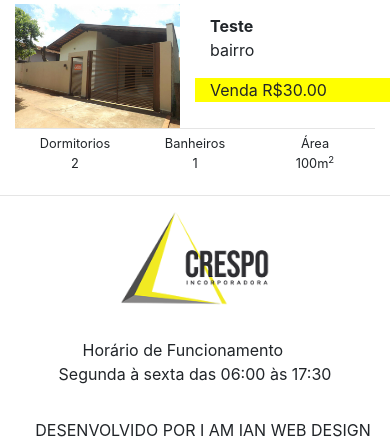
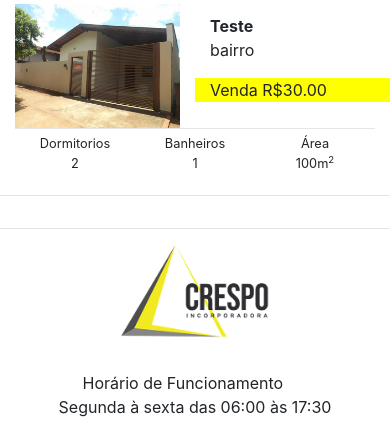
Before and after one commit to gust34/Crespo, a PHP site: page /lista_imoveis.php in a window 390 px wide. Shown: the part 273-712 px from the top of the page. Run offline with PHP 8.4, Linux system fonts and the light colour scheme; data comes from the database, SQL or seed files in the repository; some libraries are stand-ins or nearby versions.

Commit message:
Detalhe modificado na lista

```diff
--- a/css/lista.css
+++ b/css/lista.css
@@ -15,6 +15,9 @@
 @media only screen and (max-width: 992px) {
     .barra .btn {
         margin-left: calc((100% / 12) * 4);
+    }
+    hr {
+        width: 100%;
     }
 }
 @media only screen and (min-width: 993px) {
```
